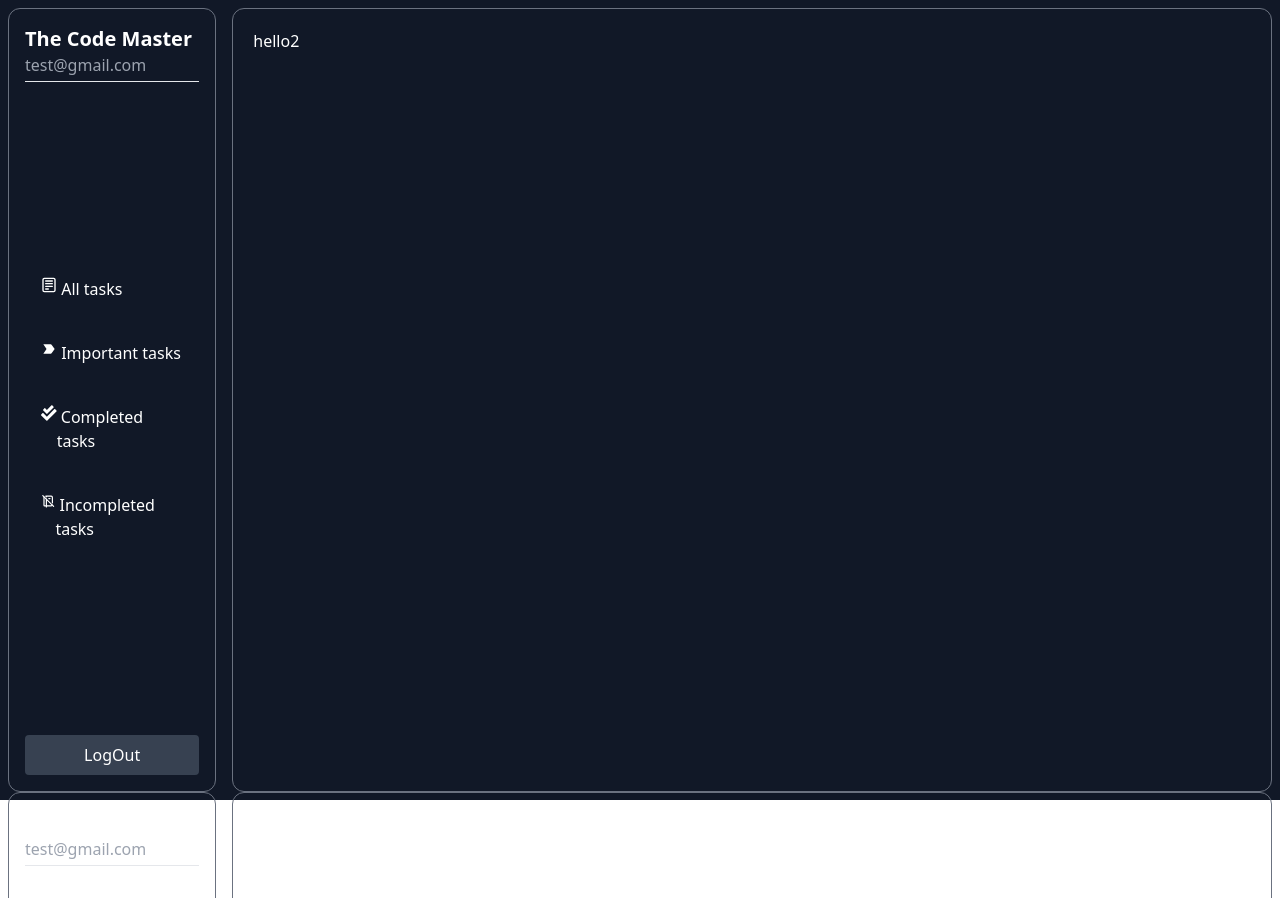
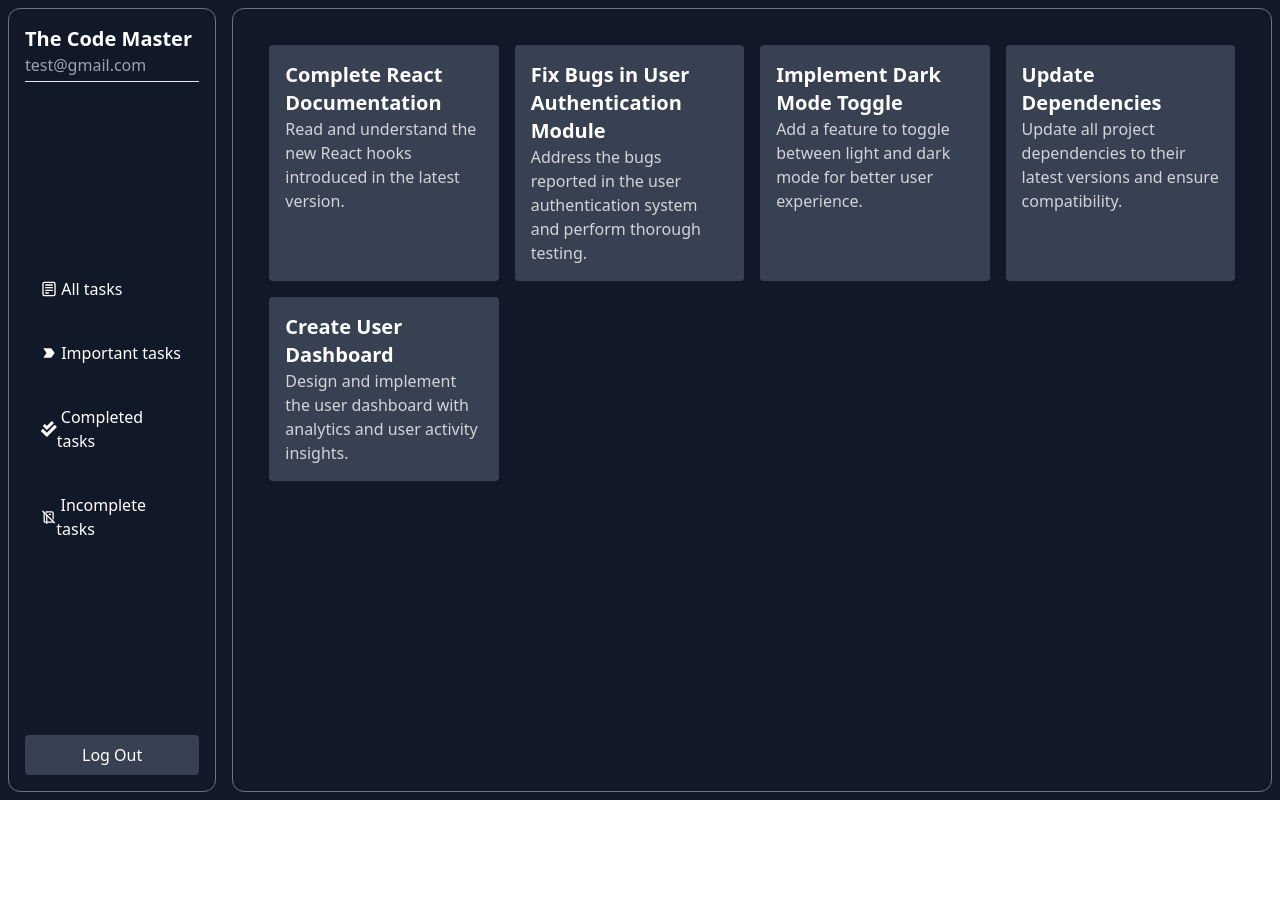
Before and after one commit to bewithsnehasish/Taskify, a React (Vite) app in the folder frontend/: page / in a window 1280 px wide. Shown: the top 898 px of the page. After the commit the page ends 800 px from the top, so only its background shows below. Built offline with nearby package versions, Linux system fonts and the light colour scheme.

Commit message:
frontend components jsx files

```diff
--- a/frontend/src/App.jsx
+++ b/frontend/src/App.jsx
@@ -1,16 +1,24 @@
+import AllTasks from "./pages/AllTasks";
+import CompletedTask from "./pages/CompletedTask";
 import Home from "./pages/Home";
+import ImportantTask from "./pages/ImportantTask";
 import { BrowserRouter as Router, Routes, Route } from "react-router-dom";
+import IncompletedTask from "./pages/IncompletedTask";
 
 function App() {
   return (
-    <div className="bg-gray-900 text-white h-screen p-2">
-      <Home />
-      <Router>
+    <Router>
+      <div className="bg-gray-900 text-white h-screen p-2">
         <Routes>
-          <Route exact path="/" element={<Home />} />
+          <Route path="/" element={<Home />}>
+            <Route index element={<AllTasks />} />
+            <Route path="/importantTasks" element={<ImportantTask />} />
+            <Route path="/completedTasks" element={<CompletedTask />} />
+            <Route path="/incompletedTasks" element={<IncompletedTask />} />
+          </Route>
         </Routes>
-      </Router>
-    </div>
+      </div>
+    </Router>
   );
 }
 
--- /dev/null
+++ b/frontend/src/components/home/Cards.jsx
@@ -0,0 +1,52 @@
+import React from "react";
+
+function Cards() {
+  const data = [
+    {
+      id: 1,
+      title: "Complete React Documentation",
+      description:
+        "Read and understand the new React hooks introduced in the latest version.",
+    },
+    {
+      id: 2,
+      title: "Fix Bugs in User Authentication Module",
+      description:
+        "Address the bugs reported in the user authentication system and perform thorough testing.",
+    },
+    {
+      id: 3,
+      title: "Implement Dark Mode Toggle",
+      description:
+        "Add a feature to toggle between light and dark mode for better user experience.",
+    },
+    {
+      id: 4,
+      title: "Update Dependencies",
+      description:
+        "Update all project dependencies to their latest versions and ensure compatibility.",
+    },
+    {
+      id: 5,
+      title: "Create User Dashboard",
+      description:
+        "Design and implement the user dashboard with analytics and user activity insights.",
+    },
+  ];
+
+  return (
+    <div>
+      <div className="grid grid-cols-4 gap-4 p-4">
+        {data &&
+          data.map((items) => (
+            <div key={items.id} className=" bg-gray-700 rounded p-4">
+              <h2 className="text-xl font-semibold">{items.title}</h2>
+              <p className="text-gray-300">{items.description}</p>
+            </div>
+          ))}
+      </div>
+    </div>
+  );
+}
+
+export default Cards;
--- a/frontend/src/components/home/Sidebar.jsx
+++ b/frontend/src/components/home/Sidebar.jsx
@@ -2,48 +2,58 @@ import { CgNotes } from "react-icons/cg";
 import { MdLabelImportant } from "react-icons/md";
 import { FaCheckDouble } from "react-icons/fa";
 import { TbNotebook, TbNotebookOff } from "react-icons/tb";
+import { Link } from "react-router-dom";
 
 function Sidebar() {
   const data = [
     {
+      id: 1, // Added unique id for better key management
       title: "All tasks",
       icons: <CgNotes />,
+      link: "/",
     },
     {
+      id: 2, // Added unique id for better key management
       title: "Important tasks",
       icons: <MdLabelImportant />,
+      link: "/importantTasks",
     },
     {
+      id: 3, // Added unique id for better key management
       title: "Completed tasks",
       icons: <FaCheckDouble />,
+      link: "/completedTasks",
     },
     {
-      title: "Incompleted tasks",
+      id: 4, // Added unique id for better key management
+      title: "Incomplete tasks",
       icons: <TbNotebookOff />,
+      link: "/incompletedTasks",
     },
   ];
 
   return (
     <>
       <div>
-        <h2 className="text-xl font-semibold"> The Code Master</h2>
+        <h2 className="text-xl font-semibold">The Code Master</h2>
         <h4 className="mb-1 text-gray-400">test@gmail.com</h4>
         <hr />
       </div>
       <div>
-        {data.map((item, i) => (
-          <div
-            key={i}
-            className="my-2 flex hover:bg-gray-500 p-4 rounded transition-all duration-300"
+        {data.map((item) => (
+          <Link
+            to={item.link}
+            key={item.id} // Use unique id as key
+            className="my-2 flex items-center hover:bg-gray-500 p-4 rounded transition-all duration-300"
           >
             {item.icons}
             &nbsp;{item.title}
-          </div>
+          </Link>
         ))}
       </div>
       <div>
         <button className="bg-gray-700 w-full p-2 rounded hover:bg-red-500">
-          LogOut
+          Log Out
         </button>
       </div>
     </>
--- a/frontend/src/pages/AllTasks.jsx
+++ b/frontend/src/pages/AllTasks.jsx
@@ -1,5 +1,11 @@
+import Cards from "../components/home/Cards";
+
 function AllTasks() {
-  return <div>AllTasks</div>;
+  return (
+    <div>
+      <Cards />
+    </div>
+  );
 }
 
 export default AllTasks;
--- a/frontend/src/pages/CompletedTask.jsx
+++ b/frontend/src/pages/CompletedTask.jsx
@@ -0,0 +1,7 @@
+import React from "react";
+
+function CompletedTask() {
+  return <div>CompletedTask</div>;
+}
+
+export default CompletedTask;
--- a/frontend/src/pages/Home.jsx
+++ b/frontend/src/pages/Home.jsx
@@ -1,3 +1,4 @@
+import { Outlet } from "react-router-dom";
 import Sidebar from "../components/home/Sidebar";
 
 function Home() {
@@ -6,7 +7,9 @@ function Home() {
       <div className=" w-1/6 border  border-gray-500 rounded-xl p-4 flex flex-col justify-between">
         <Sidebar />
       </div>
-      <div className="border border-gray-500 rounded-xl p-5 w-5/6">hello2</div>
+      <div className="border border-gray-500 rounded-xl p-5 w-5/6">
+        <Outlet />
+      </div>
     </div>
   );
 }
--- a/frontend/src/pages/ImportantTask.jsx
+++ b/frontend/src/pages/ImportantTask.jsx
@@ -0,0 +1,5 @@
+function ImportantTask() {
+  return <div>ImportantTask</div>;
+}
+
+export default ImportantTask;
--- a/frontend/src/pages/IncompletedTask.jsx
+++ b/frontend/src/pages/IncompletedTask.jsx
@@ -0,0 +1,7 @@
+import React from "react";
+
+function IncompletedTask() {
+  return <div>IncompletedTask</div>;
+}
+
+export default IncompletedTask;
```
